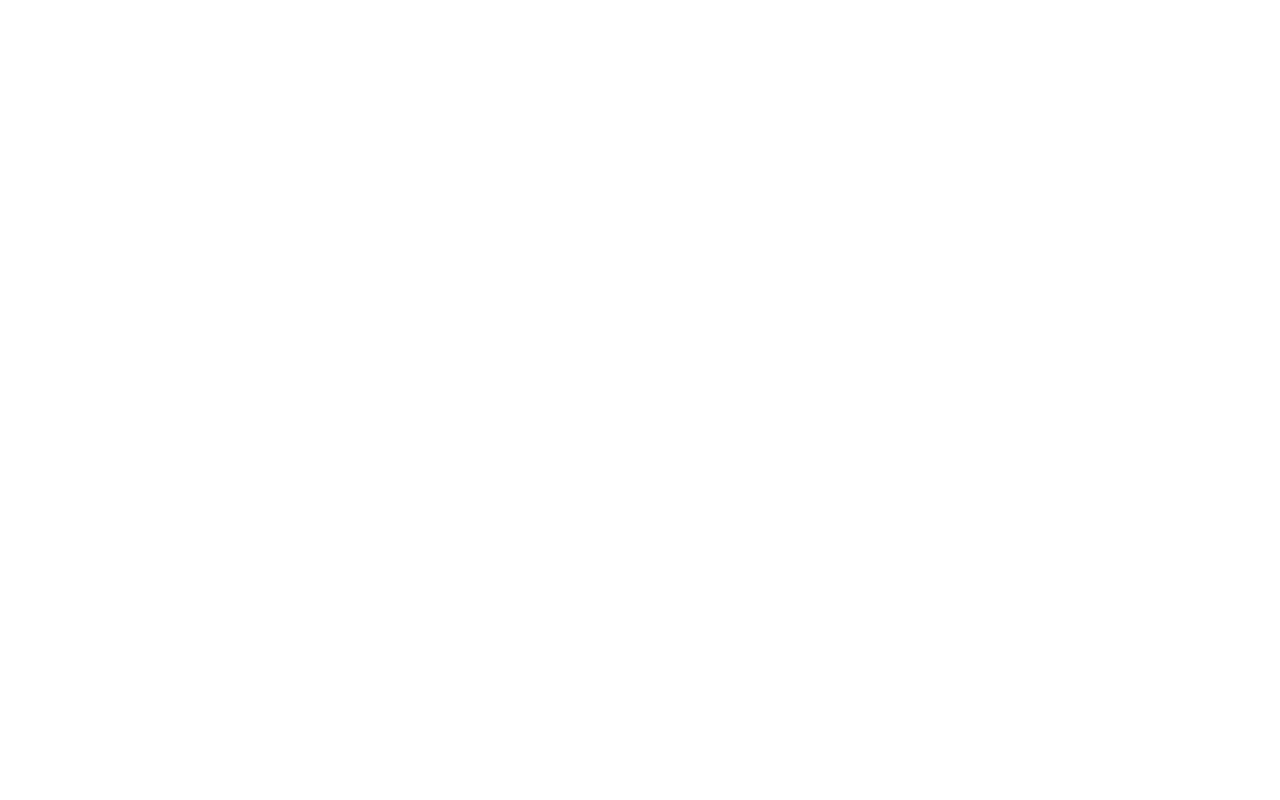
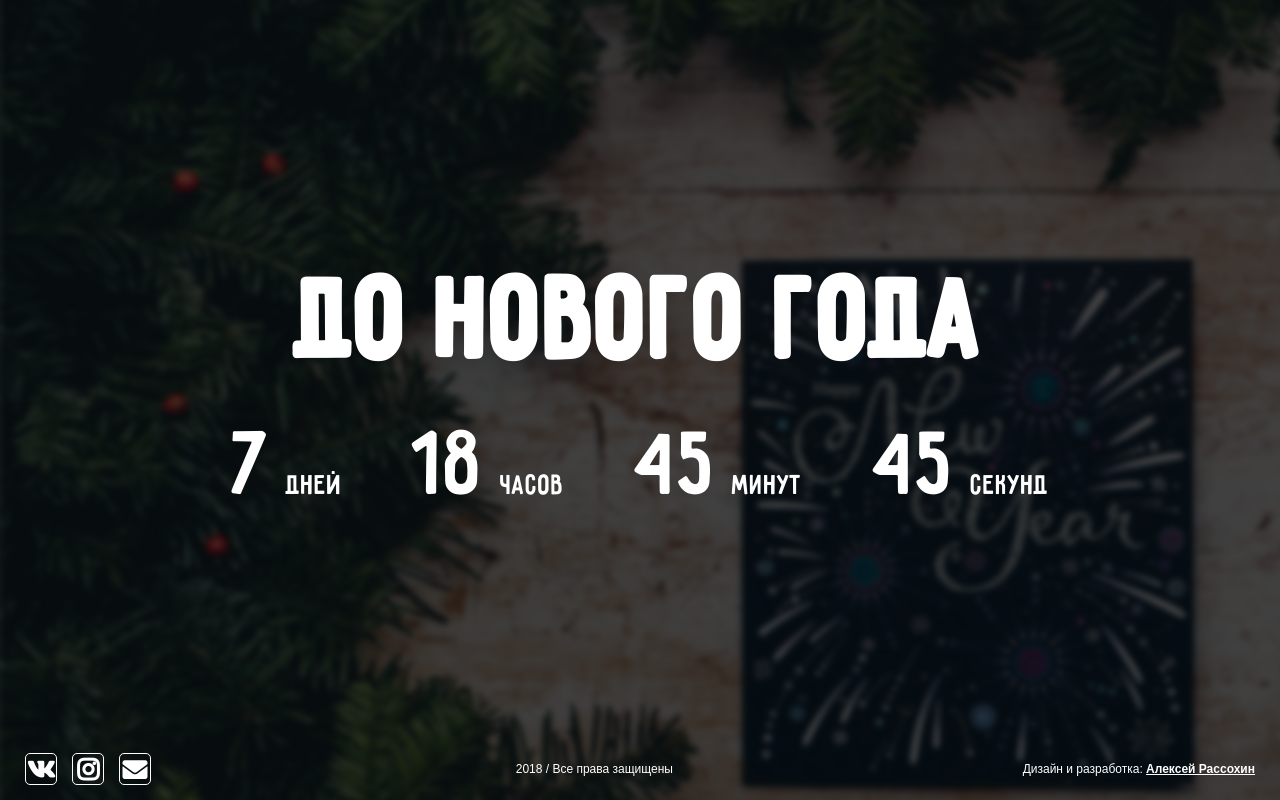
Before and after one commit to alras63/alras63.github.io, a plain HTML site: page timer/index.html in a window 1280 px wide. Drawn offline with Linux system fonts and the light colour scheme.

Commit message:
Update main.css

```diff
--- a/timer/css/main.css
+++ b/timer/css/main.css
@@ -10,7 +10,8 @@ body {
 	padding: 0;
 	font-family: "Pribambas";
 	color: #fff;
-	background: url(../images/bg.png) top center no-repeat / cover;
+	background-image: url(../images/bg.png);
+
 	display: flex;
 	flex-direction: column;
 	align-items: center;
```
